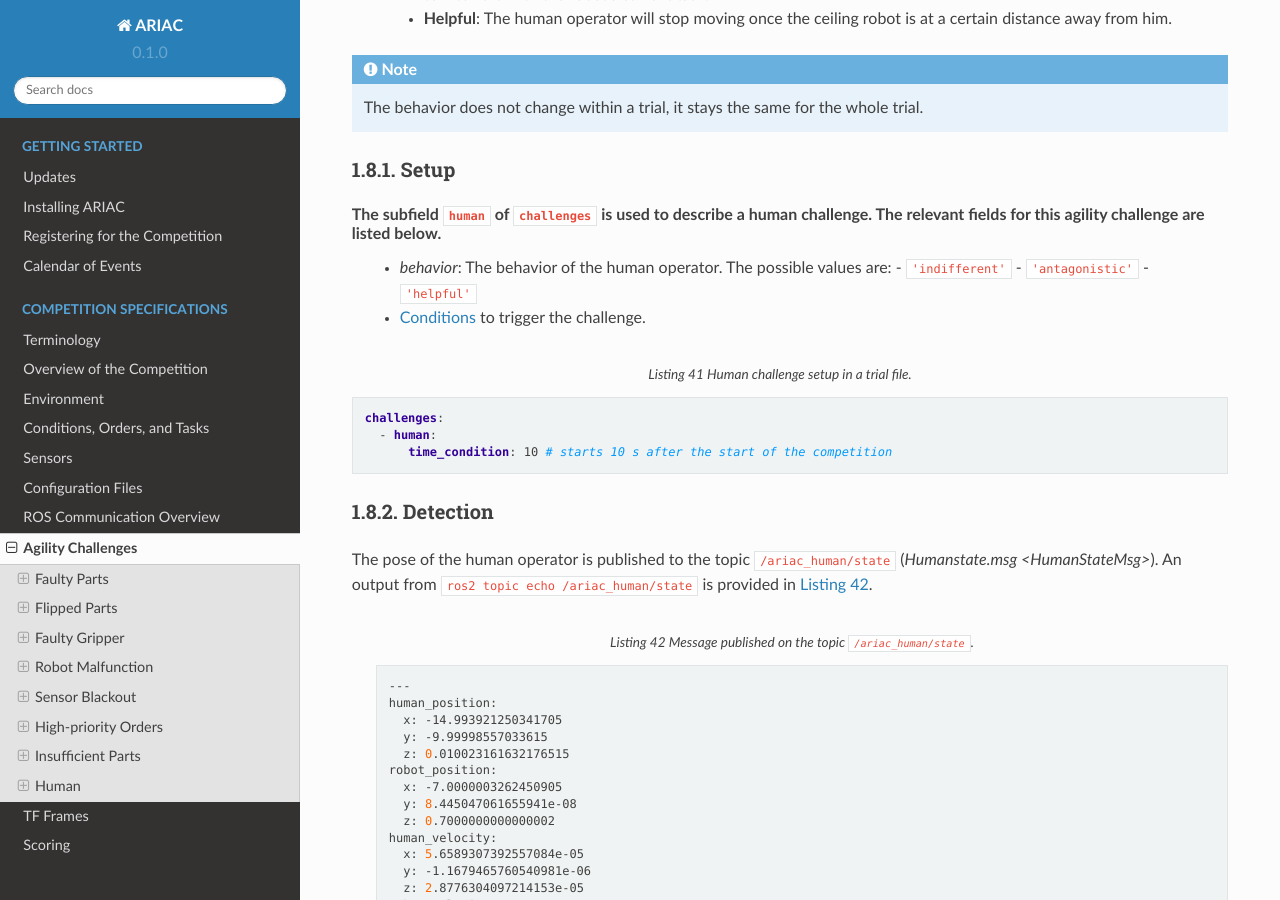
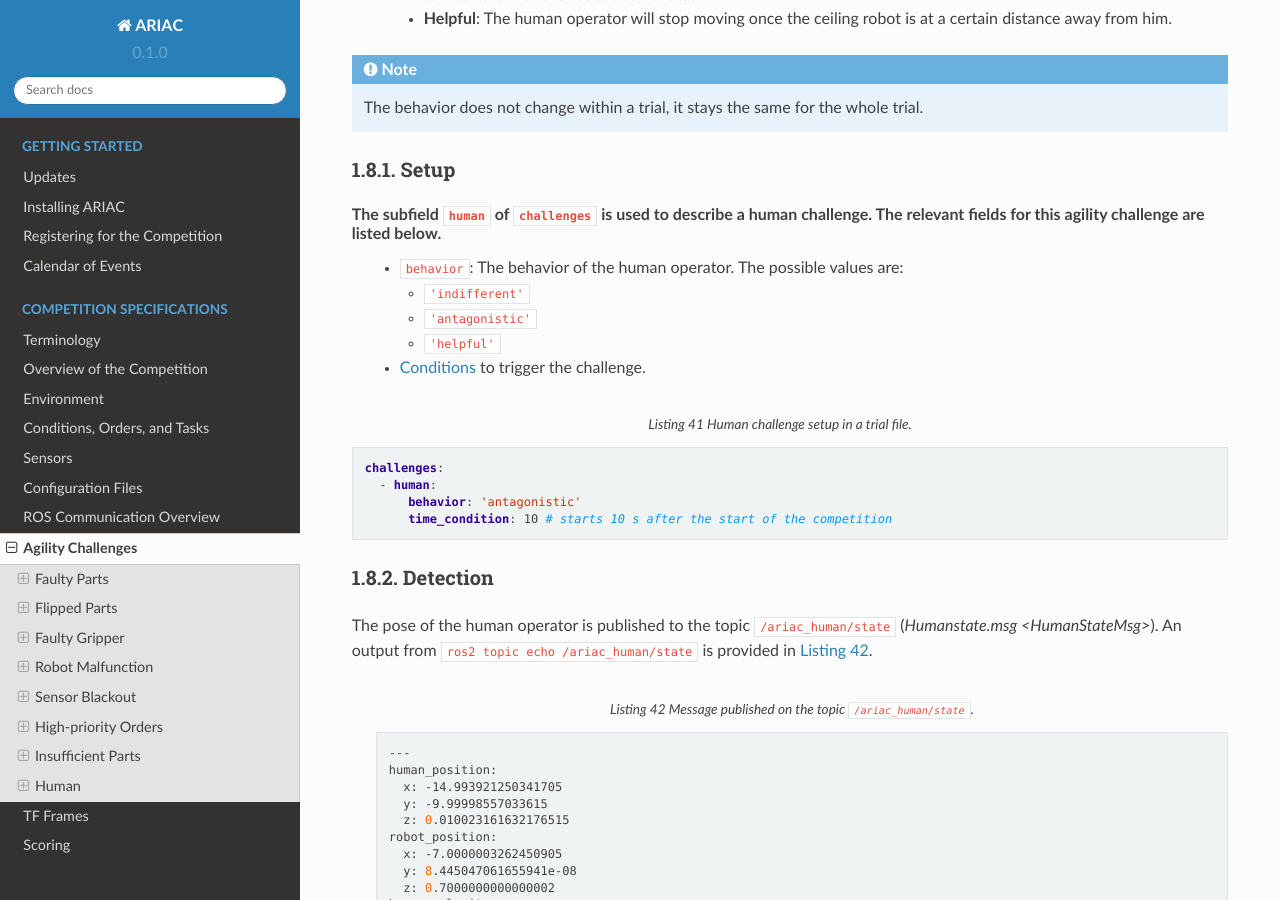
Before and after one commit to usnistgov/ARIAC, a Sphinx documentation site: the page built from docs/competition/challenges.rst, in a window 1280 px wide and 900 px high, scrolled down 11204 px. Built offline with Sphinx 7.4.7 and the Read the Docs theme 2.0.0, drawn with Linux system fonts in a browser that asks for light colours.

Commit message:
Rework of the communications section

```diff
--- a/docs/competition/challenges.rst
+++ b/docs/competition/challenges.rst
@@ -579,7 +579,8 @@ Setup
 
 
 The subfield ``human`` of ``challenges`` is used to describe a human challenge. The relevant fields for this agility challenge are listed below.
-  * `behavior`: The behavior of the human operator. The possible values are:
+  * ``behavior``: The behavior of the human operator. The possible values are:
+
     - ``'indifferent'``
     - ``'antagonistic'``
     - ``'helpful'``
@@ -592,6 +593,7 @@ The subfield ``human`` of ``challenges`` is used to describe a human challenge.
 
   challenges:
     - human:
+        behavior: 'antagonistic'
         time_condition: 10 # starts 10 s after the start of the competition
 
 
```
